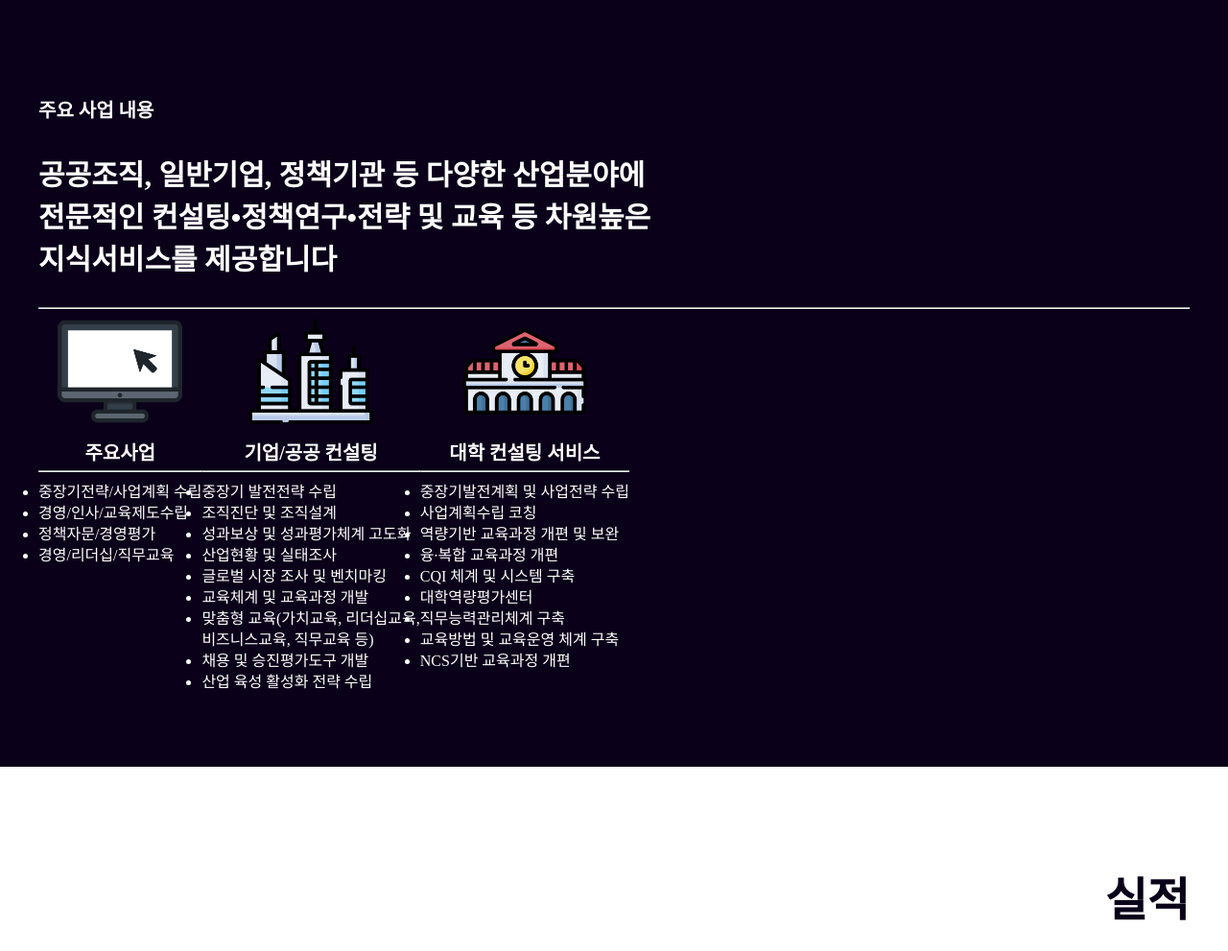
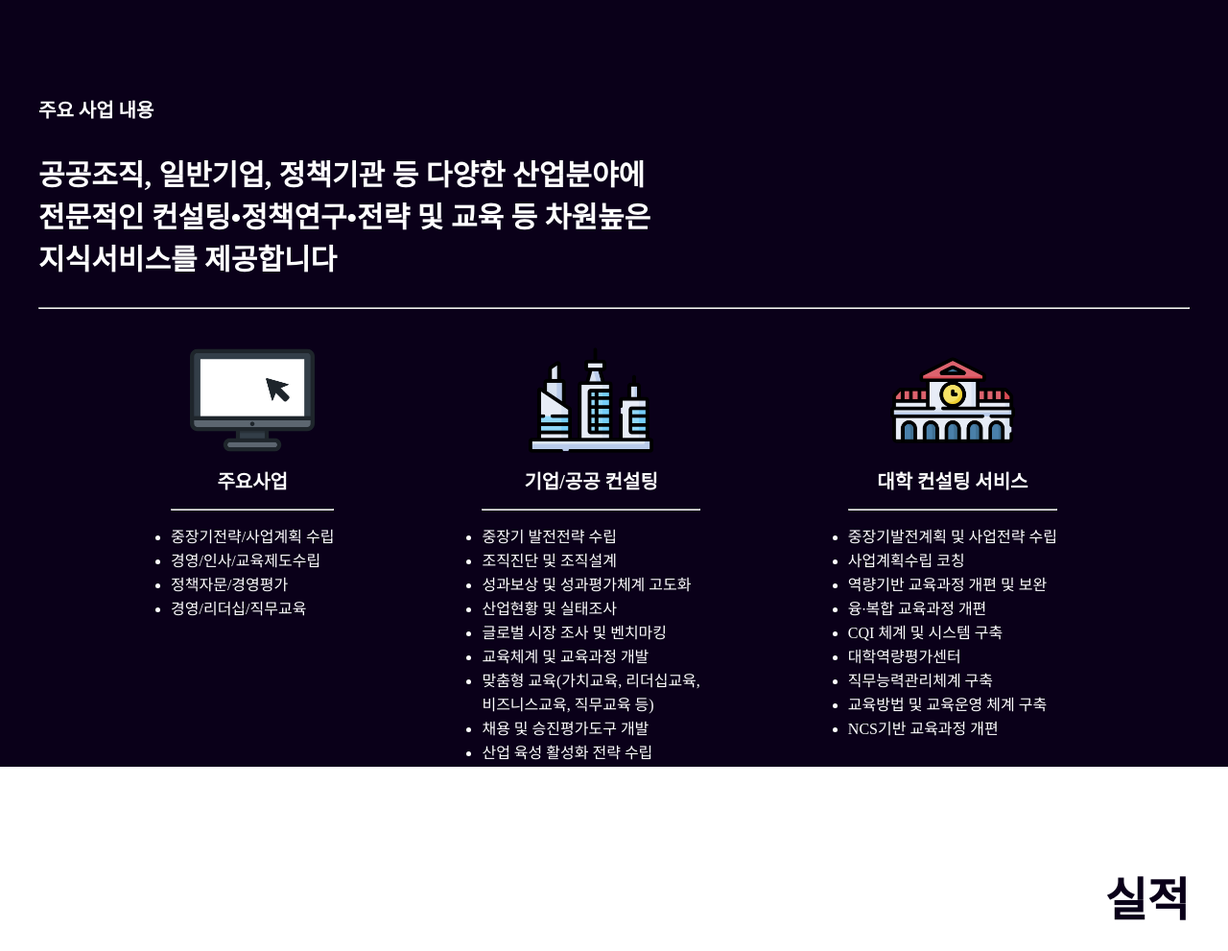
Before and after one commit to wwjdtm/G2Mh-p, a PHP site: page /main.html in a window 1280 px wide. Shown: the part 1101-2092 px from the top of the page at 96% size. Run offline with PHP 8.4, Linux system fonts and the light colour scheme.

Commit message:
alignment change

```diff
--- a/main.css
+++ b/main.css
@@ -83,20 +83,23 @@ section h1, section h3, section h4, .footer h4{
     font-size: 30px;
 }
 .sec2line{
-    margin-top: 30px;
+    margin: 30px 0;
 }
 .partline{
-    margin-top: 5px;
-    margin-bottom: 10px;
+    margin:15px 0;
 }
 
 .part{
     text-align:center;
-    float: left;
-
+    display:inline-block;
+    vertical-align: top;
+    margin-right:150px
 }
-.section2 .part1 h2, .part2 h2{
-
+.part3{margin-right:0;}
+.part:first-child{margin-left:0; margin-right:0;}
+.section2>.container>h2, .section2 h1{ text-align:left;}
+.section2 {
+    text-align:center;
 }
 
 .section2 .part1 ul, .part2 ul, .part3 ul{
@@ -104,6 +107,8 @@ section h1, section h3, section h4, .footer h4{
     text-align: left;
     line-height: 22px;
 }
+
+.section2 ul li {line-height:25px;}
 
 .section3{
     background-color:white;
```
